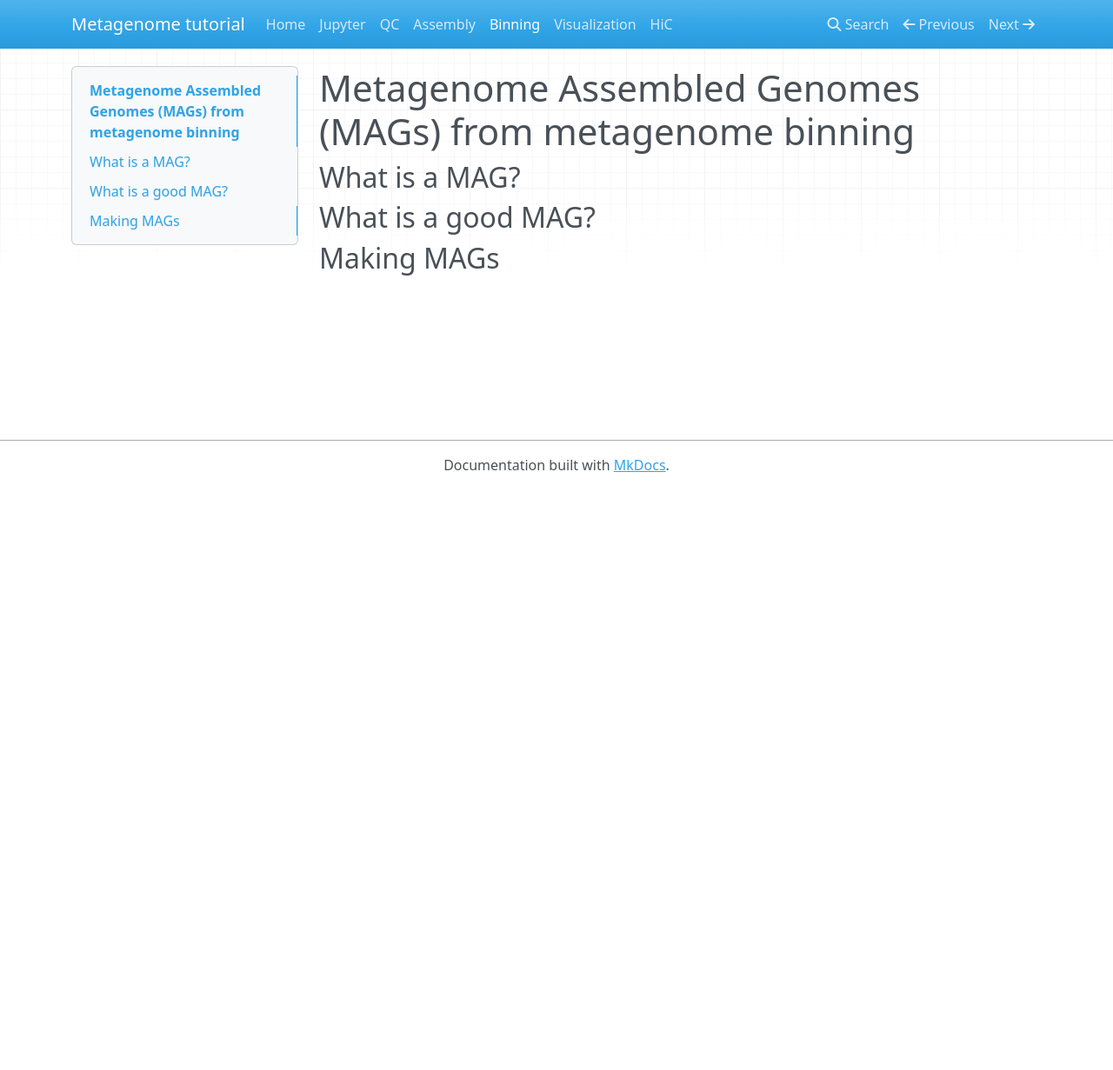
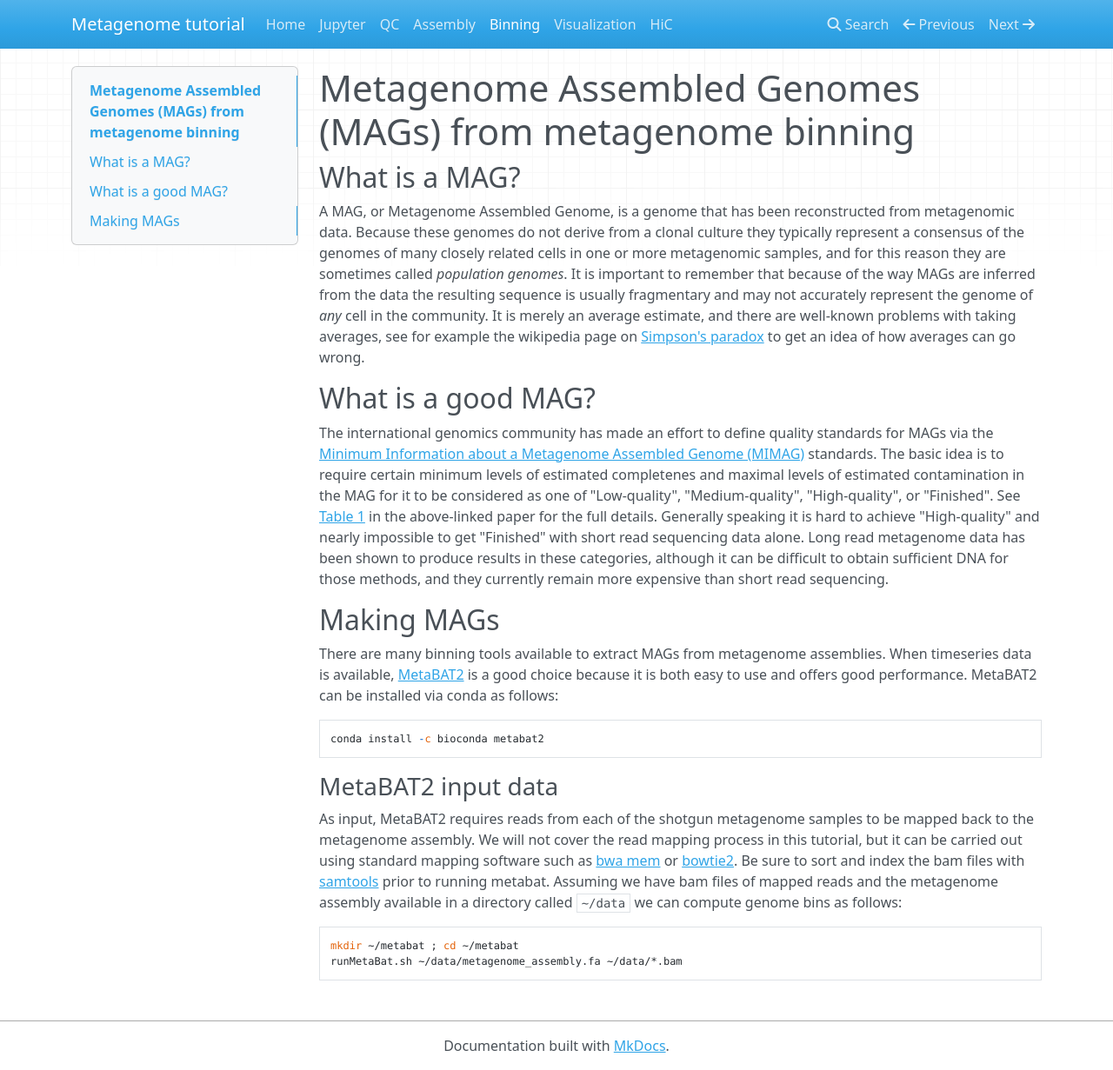
Before and after one commit to thegeneschool/metagenomics, an MkDocs documentation site: the page built from docs/binning.md, in a window 1280 px wide and 1231 px high. Shown: the whole window at 87% size. Built offline with MkDocs 1.6.1, drawn with Linux system fonts in a browser that asks for light colours; nearby versions of some CDN libraries; old or Windows-style settings are respelled for this version of MkDocs.

Commit message:
[AD] first draft

````diff
--- a/docs/binning.md
+++ b/docs/binning.md
@@ -2,6 +2,37 @@
 
 ## What is a MAG?
 
+A MAG, or Metagenome Assembled Genome, is a genome that has been reconstructed from metagenomic data.
+Because these genomes do not derive from a clonal culture they typically represent a consensus of the genomes of many closely related cells in one or more metagenomic samples, and for this reason they are sometimes called _population genomes_.
+It is important to remember that because of the way MAGs are inferred from the data the resulting sequence is usually fragmentary and may not accurately represent the genome of _any_ cell in the community.
+It is merely an average estimate, and there are well-known problems with taking averages, see for example the wikipedia page on [Simpson's paradox](https://en.wikipedia.org/wiki/Simpson%27s_paradox) to get an idea of how averages can go wrong.
+
 ## What is a good MAG?
 
+The international genomics community has made an effort to define quality standards for MAGs via the [Minimum Information about a Metagenome Assembled Genome (MIMAG)](https://www.nature.com/articles/nbt.3893) standards.
+The basic idea is to require certain minimum levels of estimated completenes and maximal levels of estimated contamination in the MAG for it to be considered as one of "Low-quality", "Medium-quality", "High-quality", or "Finished". See [Table 1](https://www.nature.com/articles/nbt.3893/tables/1) in the above-linked paper for the full details.
+Generally speaking it is hard to achieve "High-quality" and nearly impossible to get "Finished" with short read sequencing data alone.
+Long read metagenome data has been shown to produce results in these categories, although it can be difficult to obtain sufficient DNA for those methods, and they currently remain more expensive than short read sequencing.
+
+
 ## Making MAGs
+
+There are many binning tools available to extract MAGs from metagenome assemblies.
+When timeseries data is available, [MetaBAT2](https://bitbucket.org/berkeleylab/metabat/src/master/) is a good choice because it is both easy to use and offers good performance.
+MetaBAT2 can be installed via conda as follows:
+
+```
+conda install -c bioconda metabat2
+```
+
+### MetaBAT2 input data
+
+As input, MetaBAT2 requires reads from each of the shotgun metagenome samples to be mapped back to the metagenome assembly.
+We will not cover the read mapping process in this tutorial, but it can be carried out using standard mapping software such as [bwa mem](https://github.com/lh3/bwa) or [bowtie2](http://bowtie-bio.sourceforge.net/bowtie2/index.shtml).
+Be sure to sort and index the bam files with [samtools](http://www.htslib.org/) prior to running metabat.
+Assuming we have bam files of mapped reads and the metagenome assembly available in a directory called `~/data` we can compute genome bins as follows:
+
+```
+mkdir ~/metabat ; cd ~/metabat
+runMetaBat.sh ~/data/metagenome_assembly.fa ~/data/*.bam
+```
````
